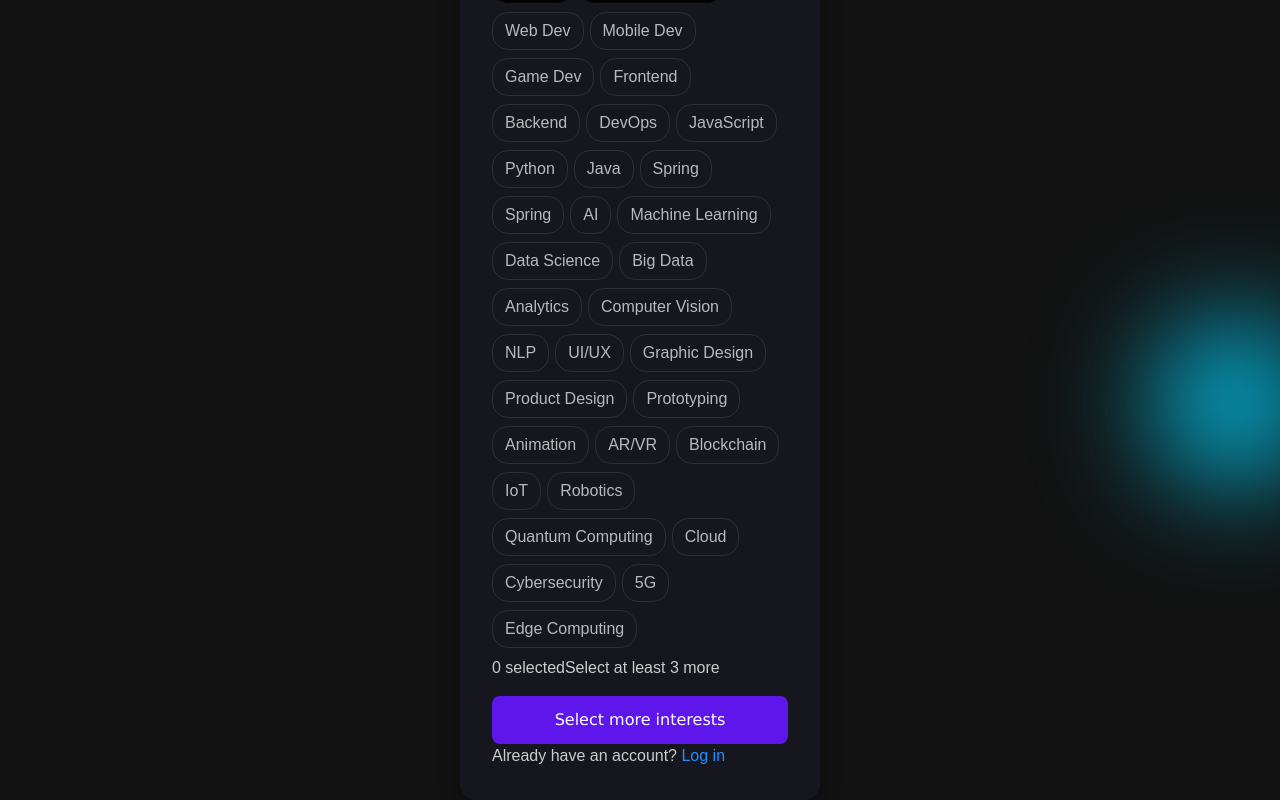
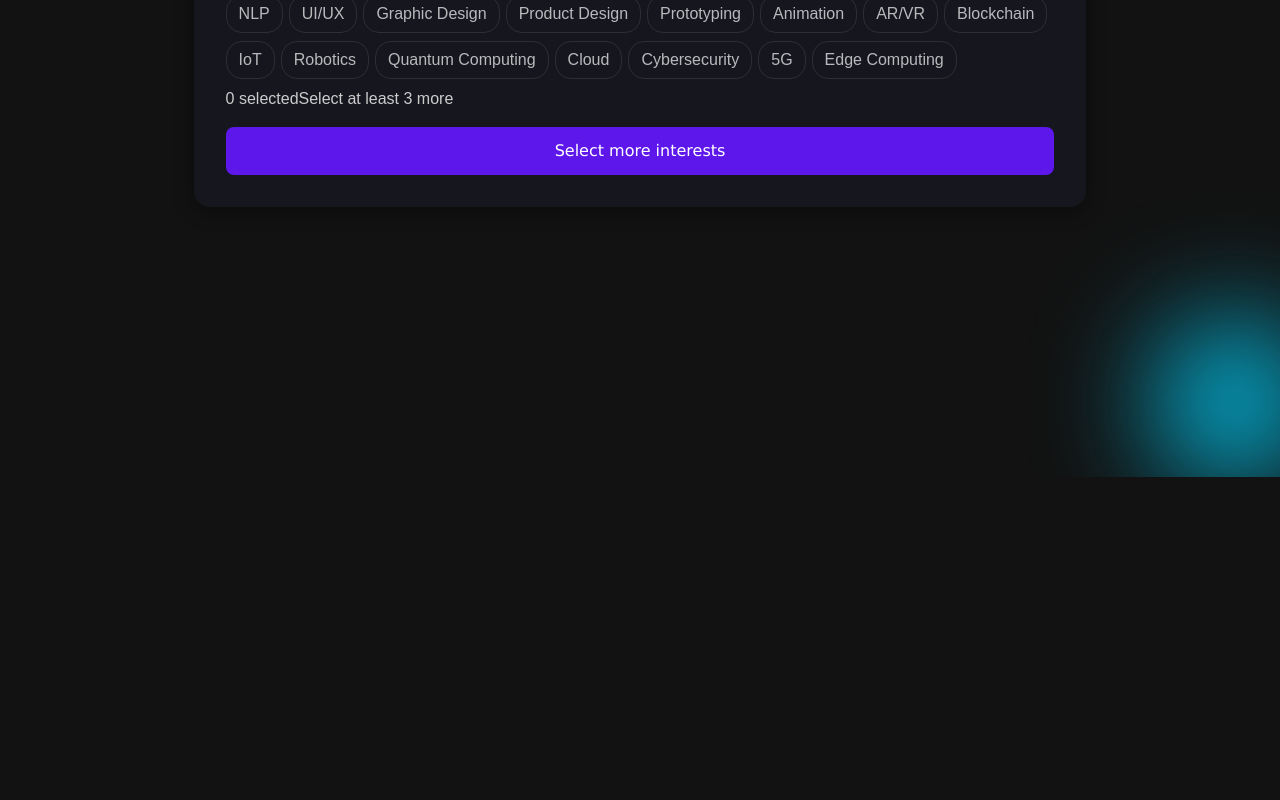
Before and after one commit to mohdshahrukh007/techShortFeed, an Angular app in the folder frontend/: page / in a window 1280 px wide. Shown: the part 353-1153 px from the top of the page. After the commit the page ends 830 px from the top, so only its background shows below. Built offline with nearby package versions, Linux system fonts and the light colour scheme.

Commit message:
fix: update interest selection logic and adjust button behavior in interest-based signup component

```diff
--- a/frontend/src/app/intrest-based-signup/intrest-based-signup.component.html
+++ b/frontend/src/app/intrest-based-signup/intrest-based-signup.component.html
@@ -50,14 +50,10 @@
         </div>
 
         <button class="signup-btn"
-                [disabled]="selectedInterests.length < 3"
-                [class.ready]="selectedInterests.length >= 3"
+
                 (click)="createAccount()">
-        {{ selectedInterests.length < 3 ? 'Select more interests' : 'Create Account' }}
+        {{ selectedInterests.length < 1 ? 'Select more interests' : 'Create Account' }}
         </button>
 
-        <div class="login-link">
-        Already have an account? <a href="#">Log in</a>
-        </div>
     </div>
     </div>
--- a/frontend/src/app/intrest-based-signup/intrest-based-signup.component.scss
+++ b/frontend/src/app/intrest-based-signup/intrest-based-signup.component.scss
@@ -25,7 +25,7 @@ body {
   background-color: var(--card-bg);
   padding: 2rem;
   border-radius: 16px;
-  width: 360px;
+  width: 80%;
   box-shadow: 0 4px 20px rgba(0, 0, 0, 0.4);
 }
 .logo {
--- a/frontend/src/app/intrest-based-signup/intrest-based-signup.component.ts
+++ b/frontend/src/app/intrest-based-signup/intrest-based-signup.component.ts
@@ -1,5 +1,5 @@
-  import { Component } from '@angular/core';
-  import { Router } from '@angular/router';
+import { Component } from "@angular/core";
+import { Router } from "@angular/router";
 
 interface Interest {
   name: string;
@@ -8,87 +8,92 @@
 }
 
 @Component({
-    selector: 'app-intrest-based-signup',
-    templateUrl: './intrest-based-signup.component.html',
-    styleUrls: ['./intrest-based-signup.component.scss']
+  selector: "app-intrest-based-signup",
+  templateUrl: "./intrest-based-signup.component.html",
+  styleUrls: ["./intrest-based-signup.component.scss"],
 })
 export class IntrestBasedSignupComponent {
   selectedInterests: string[] = [];
-    activeFilter: string = 'all';
+  activeFilter: string = "all";
   filteredInterests: Interest[] = [];
 
   interests: Interest[] = [
     // Development category
-      { name: 'Web Dev', category: 'dev', icon: 'fas fa-code' },
-      { name: 'Mobile Dev', category: 'dev', icon: 'fas fa-mobile-alt' },
-      { name: 'Game Dev', category: 'dev', icon: 'fas fa-gamepad' },
-      { name: 'Frontend', category: 'dev', icon: 'fas fa-desktop' },
-      { name: 'Backend', category: 'dev', icon: 'fas fa-server' },
-      { name: 'DevOps', category: 'dev', icon: 'fas fa-sync-alt' },
-      { name: 'JavaScript', category: 'dev', icon: 'fab fa-js' },
-      { name: 'Python', category: 'dev', icon: 'fab fa-python' },
-      { name: 'Java', category: 'dev', icon: 'fab fa-java' },
-      { name: 'Spring', category: 'dev', icon: 'fab fa-java' },
-      { name: 'Spring', category: 'dev', icon: 'fab fa-java' },
+    { name: "Web Dev", category: "dev", icon: "fas fa-code" },
+    { name: "Mobile Dev", category: "dev", icon: "fas fa-mobile-alt" },
+    { name: "Game Dev", category: "dev", icon: "fas fa-gamepad" },
+    { name: "Frontend", category: "dev", icon: "fas fa-desktop" },
+    { name: "Backend", category: "dev", icon: "fas fa-server" },
+    { name: "DevOps", category: "dev", icon: "fas fa-sync-alt" },
+    { name: "JavaScript", category: "dev", icon: "fab fa-js" },
+    { name: "Python", category: "dev", icon: "fab fa-python" },
+    { name: "Java", category: "dev", icon: "fab fa-java" },
+    { name: "Spring", category: "dev", icon: "fab fa-java" },
 
     // Data category
-      { name: 'AI', category: 'data', icon: 'fas fa-brain' },
-      { name: 'Machine Learning', category: 'data', icon: 'fas fa-robot' },
-      { name: 'Data Science', category: 'data', icon: 'fas fa-chart-bar' },
-      { name: 'Big Data', category: 'data', icon: 'fas fa-database' },
-      { name: 'Analytics', category: 'data', icon: 'fas fa-chart-line' },
-      { name: 'Computer Vision', category: 'data', icon: 'fas fa-eye' },
-      { name: 'NLP', category: 'data', icon: 'fas fa-comment-alt' },
+    { name: "AI", category: "data", icon: "fas fa-brain" },
+    { name: "Machine Learning", category: "data", icon: "fas fa-robot" },
+    { name: "Data Science", category: "data", icon: "fas fa-chart-bar" },
+    { name: "Big Data", category: "data", icon: "fas fa-database" },
+    { name: "Analytics", category: "data", icon: "fas fa-chart-line" },
+    { name: "Computer Vision", category: "data", icon: "fas fa-eye" },
+    { name: "NLP", category: "data", icon: "fas fa-comment-alt" },
 
     // Design category
-      { name: 'UI/UX', category: 'design', icon: 'fas fa-pencil-ruler' },
-      { name: 'Graphic Design', category: 'design', icon: 'fas fa-pen-nib' },
-      { name: 'Product Design', category: 'design', icon: 'fas fa-object-group' },
-      { name: 'Prototyping', category: 'design', icon: 'fas fa-bezier-curve' },
-      { name: 'Animation', category: 'design', icon: 'fas fa-film' },
+    { name: "UI/UX", category: "design", icon: "fas fa-pencil-ruler" },
+    { name: "Graphic Design", category: "design", icon: "fas fa-pen-nib" },
+    { name: "Product Design", category: "design", icon: "fas fa-object-group" },
+    { name: "Prototyping", category: "design", icon: "fas fa-bezier-curve" },
+    { name: "Animation", category: "design", icon: "fas fa-film" },
 
     // Emerging tech category
-      { name: 'AR/VR', category: 'emerging', icon: 'fas fa-vr-cardboard' },
-      { name: 'Blockchain', category: 'emerging', icon: 'fas fa-link' },
-      { name: 'IoT', category: 'emerging', icon: 'fas fa-network-wired' },
-      { name: 'Robotics', category: 'emerging', icon: 'fas fa-robot' },
-      { name: 'Quantum Computing', category: 'emerging', icon: 'fas fa-atom' },
-      { name: 'Cloud', category: 'emerging', icon: 'fas fa-cloud' },
-      { name: 'Cybersecurity', category: 'emerging', icon: 'fas fa-shield-alt' },
-      { name: '5G', category: 'emerging', icon: 'fas fa-broadcast-tower' },
-      { name: 'Edge Computing', category: 'emerging', icon: 'fas fa-microchip' }
+    { name: "AR/VR", category: "emerging", icon: "fas fa-vr-cardboard" },
+    { name: "Blockchain", category: "emerging", icon: "fas fa-link" },
+    { name: "IoT", category: "emerging", icon: "fas fa-network-wired" },
+    { name: "Robotics", category: "emerging", icon: "fas fa-robot" },
+    { name: "Quantum Computing", category: "emerging", icon: "fas fa-atom" },
+    { name: "Cloud", category: "emerging", icon: "fas fa-cloud" },
+    { name: "Cybersecurity", category: "emerging", icon: "fas fa-shield-alt" },
+    { name: "5G", category: "emerging", icon: "fas fa-broadcast-tower" },
+    { name: "Edge Computing", category: "emerging", icon: "fas fa-microchip" },
   ];
 
-    constructor() { }
+  constructor(private router: Router) {}
 
   ngOnInit(): void {
-      this.filterInterests('all');
+    this.filterInterests("all");
   }
 
   filterInterests(category: string): void {
     this.activeFilter = category;
 
-      if (category === 'all') {
+    if (category === "all") {
       this.filteredInterests = this.interests;
     } else {
-        this.filteredInterests = this.interests.filter(interest => interest.category === category);
+      this.filteredInterests = this.interests.filter(
+        (interest) => interest.category === category
+      );
     }
   }
 
   toggleInterest(interest: string): void {
     if (this.selectedInterests.includes(interest)) {
-        this.selectedInterests = this.selectedInterests.filter(i => i !== interest);
+      this.selectedInterests = this.selectedInterests.filter(
+        (i) => i !== interest
+      );
     } else {
       this.selectedInterests.push(interest);
     }
   }
 
   createAccount(): void {
-      if (this.selectedInterests.length >= 3) {
-        console.log('Account created with interests:', this.selectedInterests);
+    if (this.selectedInterests.length >= 1) {
+      console.log("Account created with interests:", this.selectedInterests);
       // Navigate to next step or submit to backend
+      this.router.navigate(["/reel"]);
     } else {
-        alert('Please select at least 3 interests to continue');
+      alert("Please select at least 3 interests to continue");
+      alert("Please select at least 3 interests to continue");
     }
   }
 }
```
Lines whose indentation alone changed are shown as unchanged.
